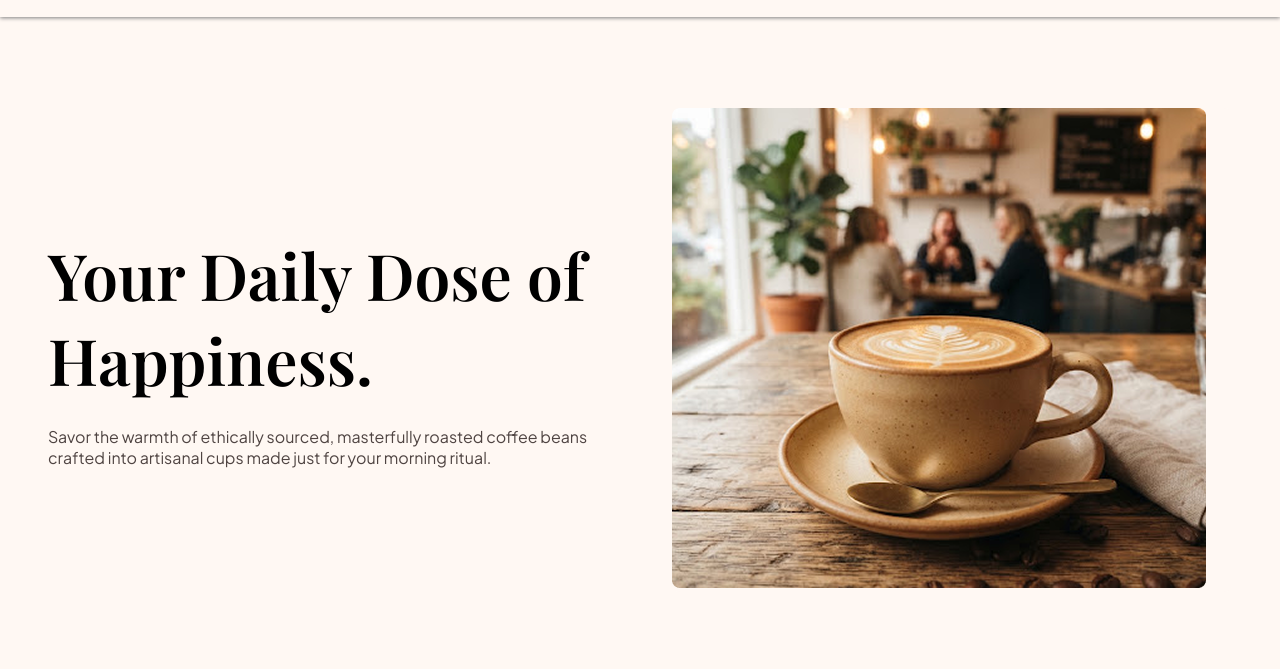
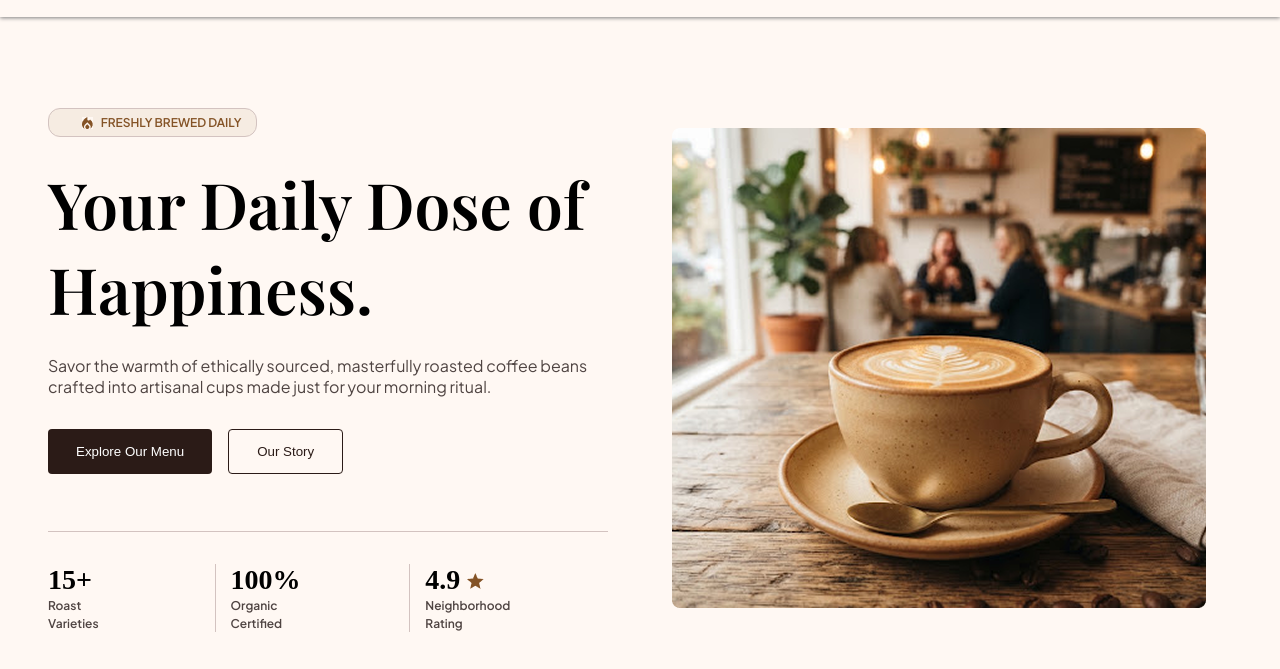
Before and after one commit to RawanAlfares/mini-project-css, a plain HTML site: page index.html in a window 1280 px wide. Shown: the part 61-730 px from the top of the page. Drawn offline with nearby package versions, Linux system fonts and the light colour scheme; a web font is replaced by a local one.

Commit message:
Hero page - content section + little of img section

```diff
--- a/assets/css/main.css
+++ b/assets/css/main.css
@@ -2,8 +2,9 @@
 :root {
   --primary_color: #4f4442;
   --secondary_color: #845326;
+  --third-color: #2b1b17;
   --primary-font: "Plus Jakarta Sans";
-  --secondary-font: "Plus Jakarta Sans";
+  --secondary-font: "Playfair Display";
 }
 * {
   margin: 0;
@@ -20,6 +21,9 @@ ul {
   list-style: none;
 }
 
+button:active {
+  transform: scale(0.96);
+}
 header {
   width: 100%;
   padding: 20px 0;
@@ -46,8 +50,8 @@ header {
   font-weight: 700;
   font-size: 28px;
 }
-.query-logo{
-    display: none;
+.query-logo {
+  display: none;
 }
 nav ul {
   font-family: "Plus Jakarta Sans", serif;
@@ -93,9 +97,7 @@ nav a.active::after {
 .btn-visit:hover {
   background-color: var(--secondary_color);
 }
-button:active {
-  transform: scale(0.96);
-}
+
 .btn-menu {
   display: none;
   border: none;
@@ -104,7 +106,8 @@ button:active {
 
 /*---------- Start responsive navbar ---------*/
 @media (max-width: 880px) {
-  nav,.logo .main-logo  {
+  nav,
+  .logo .main-logo {
     display: none;
   }
   .btn-menu {
@@ -117,13 +120,14 @@ button:active {
   .logo p {
     font-size: 20px;
   }
-  .query-logo{
+  .query-logo {
     display: block;
   }
 }
 /*---- End Responsive navbar ------*/
 
-/*------ page 1 ------*/
+/*------ Start Hero Section ------*/
+/*------ Start content Section in hero page ------*/
 .hero-content h1 {
   font-family: "Playfair Display", serif;
   font-size: 64px;
@@ -138,20 +142,88 @@ button:active {
   align-items: center;
   gap: 64px;
 }
+.hero-badge {
+  display: flex;
+  align-items: center;
+  gap: 8px;
+  font-size: 12px;
+  font-weight: 600;
+  font-family: var(--primary-font);
+  color: var(--secondary_color);
+  background-color: #f6ece2;
+  border: 1px solid #d3c3c0;
+  border-radius: 12px;
+  width: fit-content;
+  padding: 6px 14px 6px 32.67px;
+  margin-bottom: 24px;
+}
 .hero-content p {
   margin-top: 24px;
   font-family: var(--primary-font);
   color: var(--primary_color);
 }
-h1.hero-content::before {
-  content: "FRESHLY BREWED DAILY";
-  font-family: var(--secondary-font);
-  color: var(--secondary_color);
-  background-color: #f6ece2;
-  border-color: #d3c3c0;
-  border-radius: 12px;
-  padding: 14px;
+.btns-content {
+  display: flex;
+  gap: 16px;
+  font-family: "Plus Jakarta Sans", serif;
+  font-size: 14px;
+  font-weight: 600;
+  margin-top: 32px;
 }
+.btn-our-menu {
+  padding: 14px 28px;
+  color: #fff;
+  background-color: var(--third-color);
+  border: none;
+  border-radius: 4px;
+  cursor: pointer;
+  transition: background-color 0.3s ease;
+}
+.btn-our-menu:hover {
+  background-color: var(--secondary_color);
+}
+.btn-our-story {
+  padding: 14px 28px;
+  color: var(--third-color);
+  border: 1px solid var(--third-color);
+  border-radius: 4px;
+  cursor: pointer;
+  transition: background-color 0.3s ease;
+}
+.btn-our-story:hover {
+  color: white;
+  background-color: var(--secondary_color);
+}
+.status {
+  display: flex;
+  gap: 16px;
+  margin-top: 57px;
+  border-top: 1px solid #d3c3c0;
+}
+.status span {
+  font-size: 12px;
+  font-family: var(--primary-font);
+  font-weight: 600;
+  color: var(--primary_color);
+}
+.status strong {
+  font-size: 28px;
+  font-family: var(--secondry-font);
+  font-weight: 600;
+  display: block;
+}
+.stat {
+  margin-top: 32px;
+  border-left: 1px solid #d3c3c0;
+  padding-right: 79px;
+  padding-left: 15px;
+}
+.stat:first-child {
+  border-left: none;
+  padding-left: 0px;
+}
+
+/* ---------- Start img section in hero page -------*/
 .hero-img {
   border-radius: 8px;
   width: 100%;
--- a/index.html
+++ b/index.html
@@ -22,8 +22,12 @@
     <header>
       <div class="container row">
         <div class="logo">
-          <img class="main-logo" src="./assets/imgs/page1/logo.svg" alt="Brew and Bean logo" />
-          <img class="query-logo" src="./assets/imgs/page1/logo2.png">
+          <img
+            class="main-logo"
+            src="./assets/imgs/page1/logo.svg"
+            alt="Brew and Bean logo"
+          />
+          <img class="query-logo" src="./assets/imgs/page1/logo2.png" />
           <p>BREW & BEAN</p>
         </div>
 
@@ -37,7 +41,9 @@
         </nav>
         <div class="buttons">
           <button class="btn-visit">Visit Us</button>
-          <button class="btn-menu"><img src="./assets/imgs/page1/Icon.png" /></button>
+          <button class="btn-menu">
+            <img src="./assets/imgs/page1/Icon.png" />
+          </button>
         </div>
       </div>
     </header>
@@ -45,16 +51,41 @@
       <section class="hero container">
         <div class="hero-grid">
           <div class="hero-content">
+            <span class="hero-badge">
+              <img src="./assets/imgs/page1/FireSpan.png" alt="fire" />
+              FRESHLY BREWED DAILY
+            </span>
             <h1>Your Daily Dose of Happiness.</h1>
             <p>
               Savor the warmth of ethically sourced, masterfully roasted coffee
               beans crafted into artisanal cups made just for your morning
               ritual.
             </p>
+            <div class="btns-content">
+              <button class="btn-our-menu">Explore Our Menu</button>
+              <button class="btn-our-story">Our Story</button>
+            </div>
+            <div class="status">
+              <div class="stat">
+                <strong>15+</strong>
+                <span>Roast Varieties</span>
+              </div>
+              <div class="stat">
+                <strong>100%</strong>
+                <span>Organic Certified</span>
+              </div>
+              <div class="stat">
+                <strong>4.9 <img src="./assets/imgs/page1/star.png" /> </strong>
+                <span>Neighborhood Rating</span>
+              </div>
+            </div>
           </div>
-
           <div class="hero-img">
-            <img src="./assets/imgs/page1/coffee.png" alt="coffee" />
+            <div class="layer1"></div>
+            <div class="layer2"></div>
+            <div class="layer3">
+              <img src="./assets/imgs/page1/coffee.png" alt="coffee" />
+            </div>
           </div>
         </div>
       </section>
```
Also changed, not shown: assets/imgs/page1/FireSpan.png (added), assets/imgs/page1/star.png (added).
